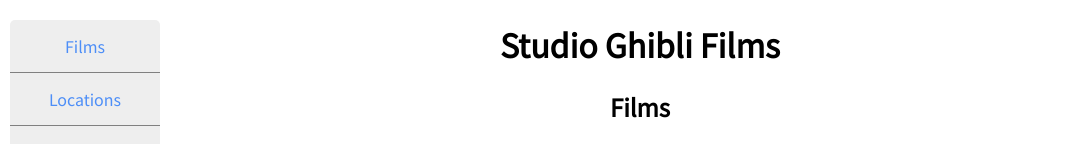
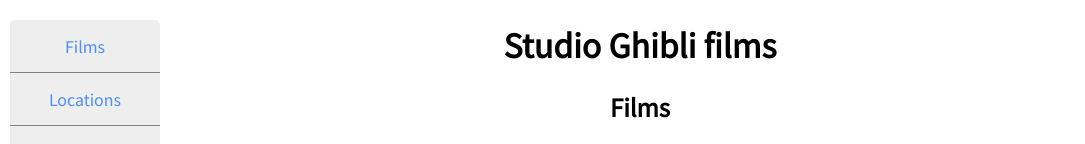
Before and after one commit to shannonfarvolden/react-workshop, a React (Create React App) app: page / in a window 1280 px wide. Shown: the top 144 px of the page, without its empty margins (0-1085 px from the left). Built offline with nearby package versions, Linux system fonts and the light colour scheme; no server answers.

Commit message:
Adds type to title on App.js and amends function name on Films component

```diff
--- a/src/App.js
+++ b/src/App.js
@@ -22,7 +22,7 @@
   }
   return (
     <div className="App">
-      <h1>Studio Ghibli Films</h1>
+      <h1>Studio Ghibli {type}</h1>
       {renderType()}
       <SideNav setType={setType} />
     </div>
--- a/src/components/Films.js
+++ b/src/components/Films.js
@@ -7,14 +7,14 @@
   const [search, setSearch] = useState('');
 
   useEffect(() => {
-    async function getPeople() {
+    async function getFilms() {
       const response = await fetch(`https://ghibliapi.herokuapp.com/films`);
       const data = await response.json();
 
       setFilms(data);
     }
 
-    getPeople();
+    getFilms();
   }, []);
 
   return (
```
